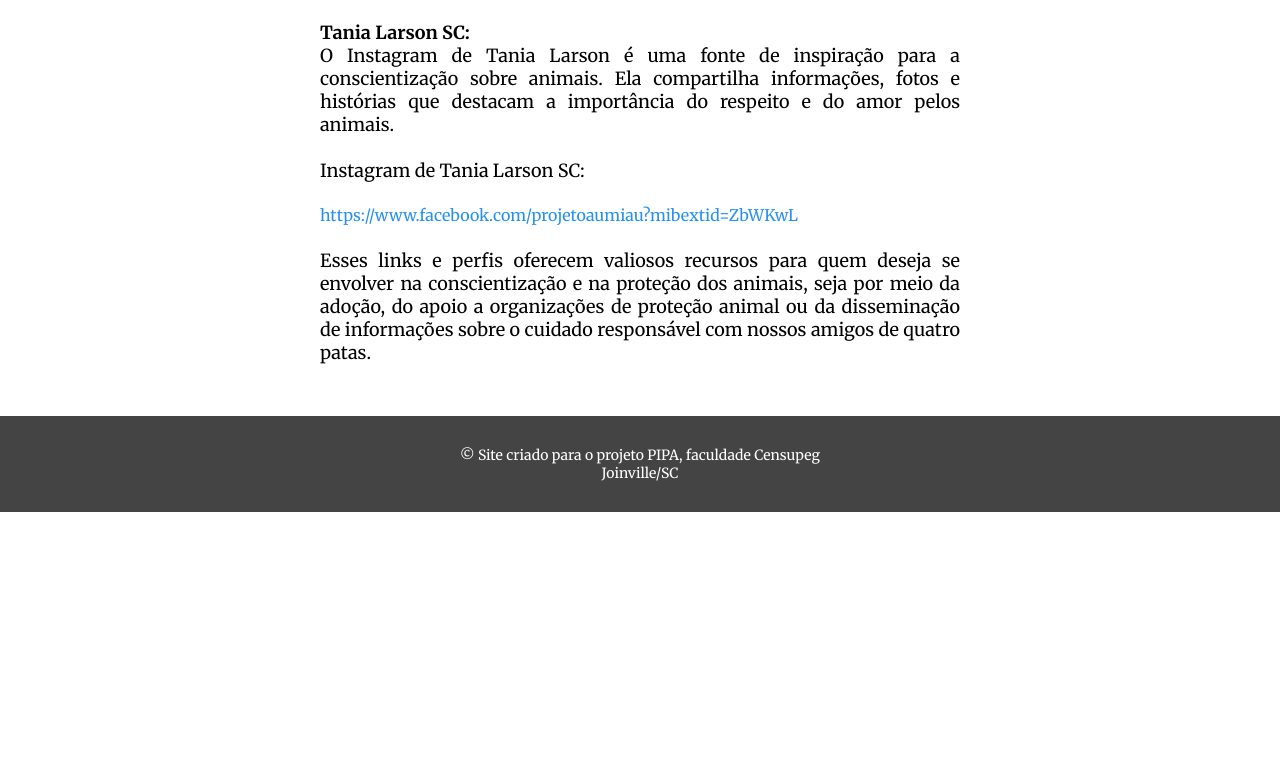
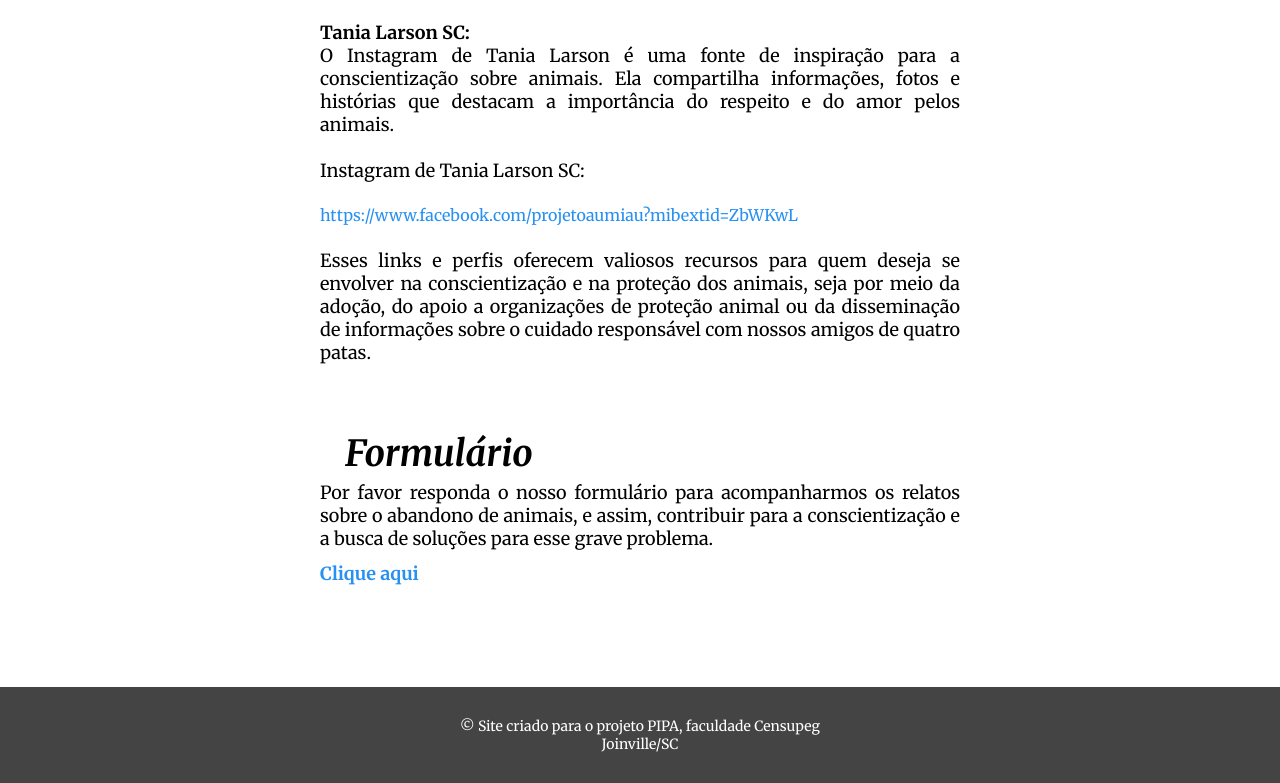
Before and after one commit to henriquehfl/PIPA, a plain HTML site: page index.html in a window 1280 px wide. Shown: the part 1873-2656 px from the top of the page. Before the commit the page ends 2385 px from the top, so only its background shows below. Drawn offline with Linux system fonts and the light colour scheme.

Commit message:
Add files via upload

```diff
--- a/index.html
+++ b/index.html
@@ -127,6 +127,19 @@
             informações sobre o cuidado responsável com nossos amigos de quatro patas.
         </p>
 
+
+        <div class="form">
+            <h2>Formulário</h2>
+            <span>Por favor responda o nosso formulário para acompanharmos os relatos sobre o abandono de animais, e
+                assim,
+                contribuir para a conscientização e a busca de soluções para esse grave problema. </span>
+            <div style="white-space: nowrap;">
+                <p><a href="https://forms.gle/fC12y5B93NJ93YgJ9" target="_blank">Clique aqui</a></p>
+            </div>
+
+
+        </div>
+
     </section>
 
     <footer>
--- a/style.css
+++ b/style.css
@@ -59,7 +59,7 @@ header h1 {
         overflow: hidden;
     }
     .container-3 img {
-        border-radius: 0px;
+        border-radius: 20px;
         width: 100%;
     }
 }
@@ -159,3 +159,20 @@ footer {
     position: relative;
     bottom: 0;
 }
+
+.form{
+    padding: 50px 0px;
+}
+
+.form h2{
+    font-size: 36px;
+    font-weight: bold;
+    font-style: italic;
+    margin-left: 20px;
+    padding: 5px;
+}
+
+.form a{
+    font-size: 18px;
+    font-weight: bold;
+}
```
Lines whose indentation alone changed are shown as unchanged.
